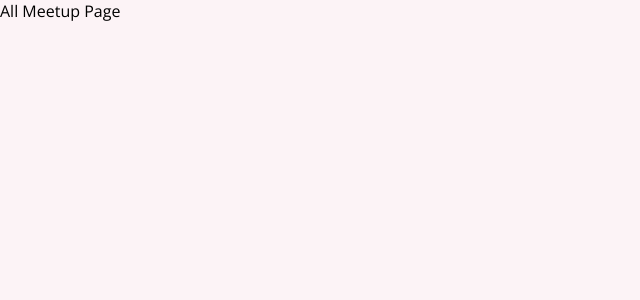
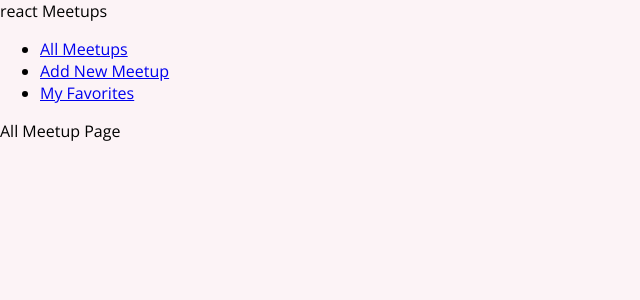
Before and after one commit to mowalky/react-app, a React (Create React App) app: page / in a window 1280 px wide. Shown: the top 300 px of the page, without its empty margins (0-640 px from the left). Built offline with nearby package versions, Linux system fonts and the light colour scheme.

Commit message:
added navigation

```diff
--- a/src/App.js
+++ b/src/App.js
@@ -4,9 +4,12 @@
 import FavoritesPage from "./pages/Favorite";
 import NewMeetupPage from "./pages/NewMeetup";
 
+import MainNavigation from "./components/layout/MainNavigation";
+
 function App() {
   return (
     <div>
+      <MainNavigation />
       <Switch>
         <Route path="/" exact>
           <AllMeetupsPage />
--- /dev/null
+++ b/src/components/layout/MainNavigation.js
@@ -0,0 +1,24 @@
+import { Link } from "react-router-dom";
+
+function MainNavigation() {
+  return (
+    <header>
+      <div>react Meetups</div>
+      <nav>
+        <ul>
+          <li>
+            <Link to="/">All Meetups</Link>
+          </li>
+          <li>
+            <Link to="/new-meetup">Add New Meetup</Link>
+          </li>
+          <li>
+            <Link to="/favorites">My Favorites</Link>
+          </li>
+        </ul>
+      </nav>
+    </header>
+  );
+}
+
+export default MainNavigation;
```
